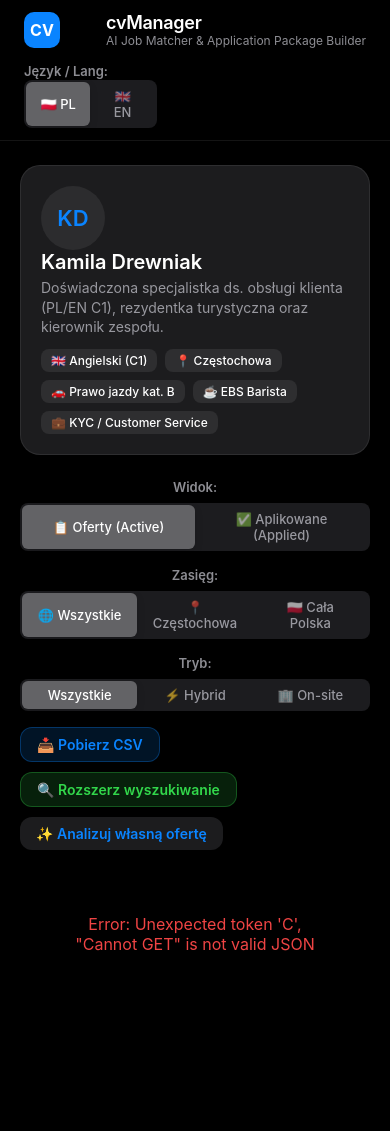
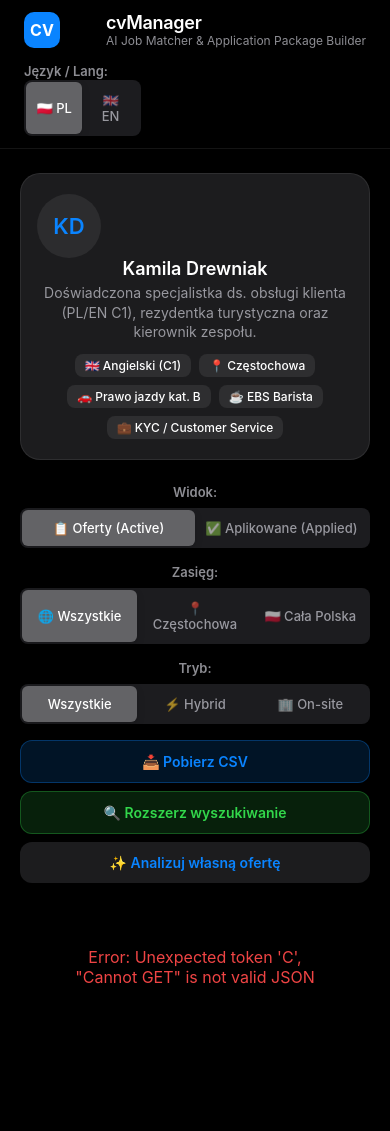
Before and after one commit to Cristian104/Projects, a Python web app: template cvManager/templates/index.html in a window 390 px wide. Before the commit the page ends 951 px from the top, so only its background shows below. Run offline with Jinja, Linux system fonts and the light colour scheme; the template is opened without the code that fills it, so the values that code supplies are empty.

Commit message:
fix(ui): responsive mobile sizing, fix overflow and scrollbars

```diff
--- a/cvManager/static/styles.css
+++ b/cvManager/static/styles.css
@@ -30,6 +30,7 @@
   color: var(--text-main);
   min-height: 100vh;
   padding-bottom: 80px;
+  overflow-x: hidden;
 }
 
 /* Header */
@@ -330,8 +331,8 @@
   position: fixed;
   top: 0;
   left: 0;
-  width: 100vw;
-  height: 100vh;
+  right: 0;
+  bottom: 0;
   background: rgba(0, 0, 0, 0.6);
   backdrop-filter: blur(4px);
   -webkit-backdrop-filter: blur(4px);
@@ -426,6 +427,7 @@
     flex-direction: column;
     align-items: flex-start;
     gap: 12px;
+    padding: 0;
   }
 
   .header-container > div {
@@ -434,23 +436,33 @@
   }
 
   .nav-badges {
-    display: none; /* Hide badge on mobile to save space */
+    display: none;
   }
 
   .profile-card {
     flex-direction: column;
-    align-items: flex-start;
-    padding: 20px;
+    align-items: center;
+    text-align: center;
+    padding: 20px 16px;
+  }
+
+  .profile-info h2 {
+    font-size: 18px;
+  }
+
+  .profile-pills {
+    justify-content: center;
   }
 
   .controls-bar {
-    gap: 12px;
+    gap: 16px;
   }
 
   .controls-bar > div {
     width: 100%;
     flex-direction: column;
-    align-items: flex-start;
+    align-items: stretch;
+    gap: 8px !important;
   }
 
   .filter-tabs {
@@ -461,11 +473,20 @@
   .tab-btn {
     flex: 1;
     text-align: center;
+    padding: 10px;
+  }
+
+  .job-card {
+    padding: 16px;
+  }
+
+  .job-title-group h3 {
+    font-size: 16px;
   }
 
   .job-header {
     flex-direction: column;
-    gap: 10px;
+    gap: 12px;
   }
 
   .job-actions {
@@ -475,6 +496,13 @@
 
   .btn-apply, .btn-blurb {
     width: 100%;
+    padding: 12px;
+  }
+
+  .action-btn {
+    width: 100%;
+    justify-content: center;
+    padding: 12px;
   }
 
   /* Bottom Sheet for Modals */
```
